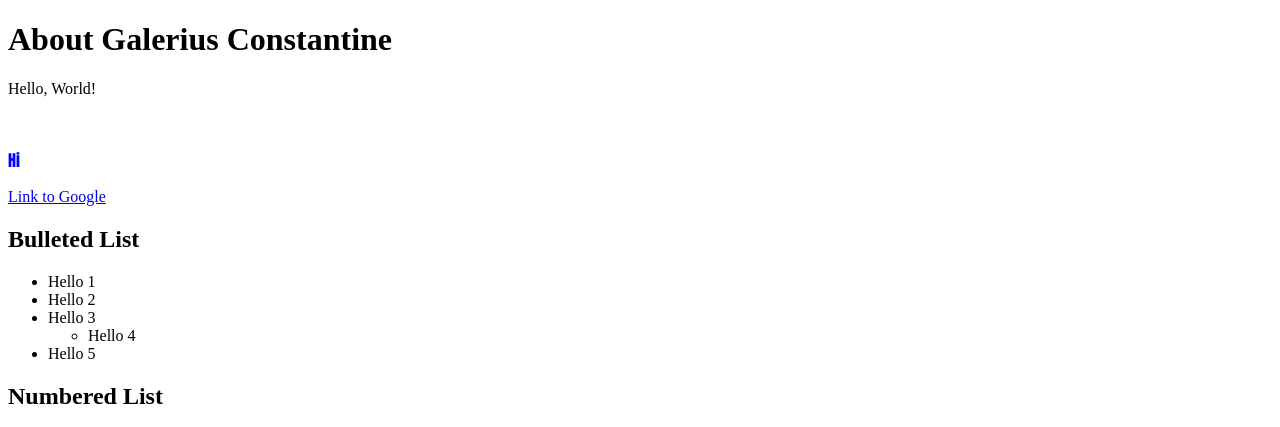
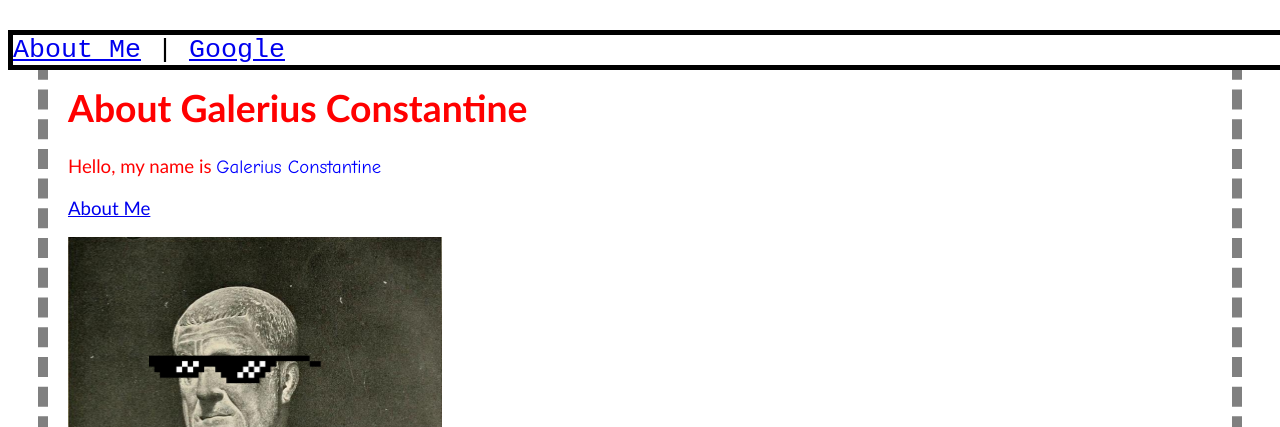
Before and after one commit to GaleriusConstantine/GaleriusConstantine.github.io, a plain HTML site: page index.html in a window 1280 px wide. Shown: the top 427 px of the page. Drawn offline with Linux system fonts and the light colour scheme.

Commit message:
update website

```diff
--- a/index.html
+++ b/index.html
@@ -2,10 +2,20 @@
 <html>
   <head>
     <title>About Galerius Constantine</title>
+    <link rel="stylesheet" href="main.css"></link>
   </head>
   <body>
-    <h1 id="top">About Galerius Constantine</h1> <!--Heading-->
-    <p>Hello, World!</p> <!--Paragraph-->
+    <div class="navbar">
+      <a href="about-me.html">About Me</a> | <a href="google.com">Google</a>
+    </div>
+
+    <div class="first-section">
+      <h1 id="top" class="blue-heading">About Galerius Constantine</h1> <!--Heading-->
+      <p>Hello, my name is <span class="blue-text">Galerius Constantine</span></p> <!--Paragraph-->
+      <p><a href="about-me.html">About Me</a></p>
+      <p><img src="me.png" alt="A picture of Galerius Constantine." title="hover text" /></p>
+    </div>
+
     <br/> <!--Extra Line Break-->
     <p style="color: blue; font-family: 'Impact';">Hi</p> <!--Paragraph-->
     <p>
@@ -13,9 +23,9 @@
         Link to Google
       </a>
     </p> <!--Link-->
-    <h2 title="this element has hover text">Bulleted List</h2>
+    <h2 title="this element has hover text" class="blue-heading">Bulleted List</h2>
     <ul>
-      <li>Hello 1</li>
+      <li>Hello 1  aaaaaaaaaaaaaaaaaaaaaaaaaaaaaaaaaaaaaaa</li>
       <li>Hello 2</li>
       <li>Hello 3</li>
       <ul>
@@ -23,7 +33,7 @@
       </ul>
       <li>Hello 5</li>
     </ul>
-    <h2 title="this element has hover text">Numbered List</h2>
+    <h2 title="this element has hover text" class="blue-heading">Numbered List</h2>
     <ol> <!--Ordered List (Numbered List)-->
       <li>Hello 1</li> <!--Item of Numbered List-->
       <li>Hello 2</li> <!--Item of Numbered List-->
@@ -41,7 +51,6 @@
       </video>
     </p>
     <iframe width="560" height="315" src="https://www.youtube.com/embed/JM1tPlwWagQ" title="YouTube video player" frameborder="0" allow="accelerometer; autoplay; clipboard-write; encrypted-media; gyroscope; picture-in-picture" allowfullscreen></iframe>
-    <img src="me.png" alt="A picture of Galerius Constantine." title="hover text" />
     <table border="black">
       <tr>
         <td>World</td>
--- /dev/null
+++ b/main.css
@@ -0,0 +1,32 @@
+.blue-text {
+  color: blue;
+  font-family: 'Comic Sans MS'
+}
+
+.blue-text:hover {
+  color: red;
+  font-family: 'Comic Sans MS'
+}
+
+.navbar{
+  width:100%;
+  border-style: solid;
+  border-width: 5px;
+  font-size: 20pt;
+  font-family: monospace;
+  background-color: white;
+  position: fixed
+}
+
+.first-section{
+  color: red;
+  font-family: monospace;
+  border-color: grey;
+  border-width: 10px;
+  border-style: dashed;
+  padding: 20px;
+  margin: 30px;
+  text-align: left;
+  font-size: 14pt;
+  font-family: "Calibri", sans-serif;
+}
```
Also changed, not shown: about-me.html (added, +7 -0 lines).
